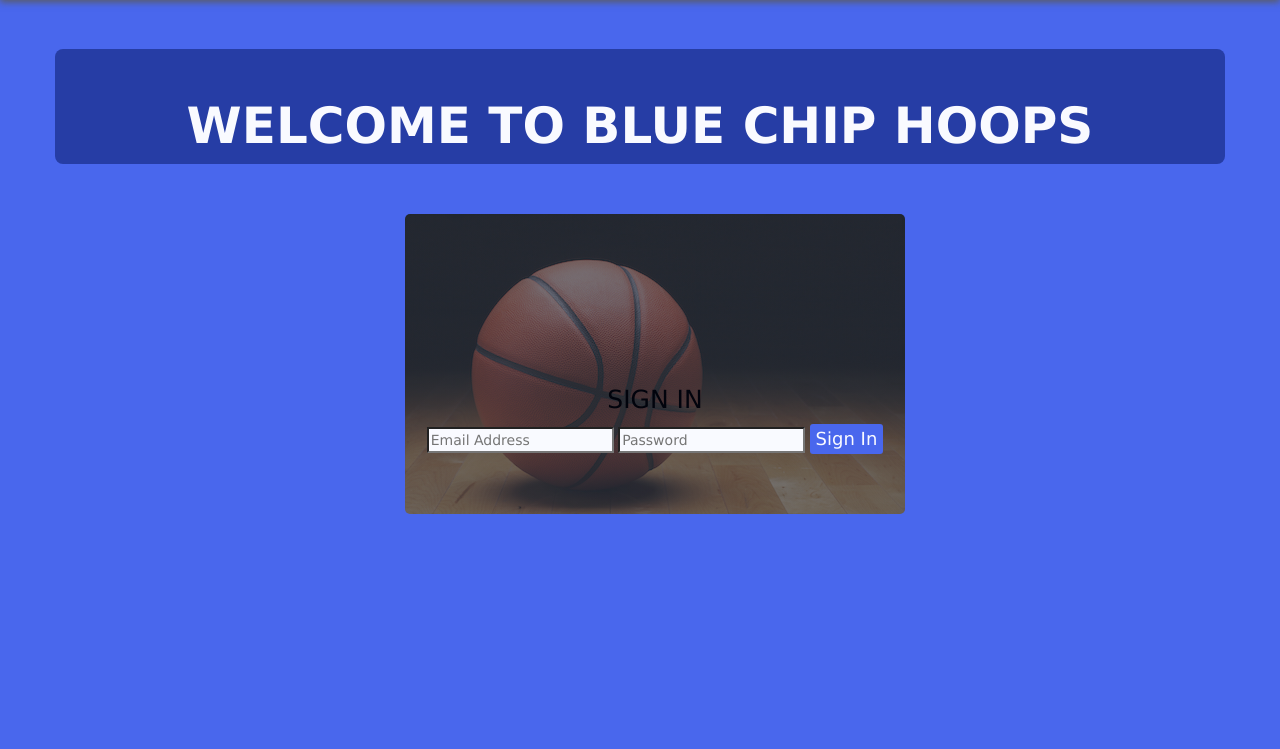
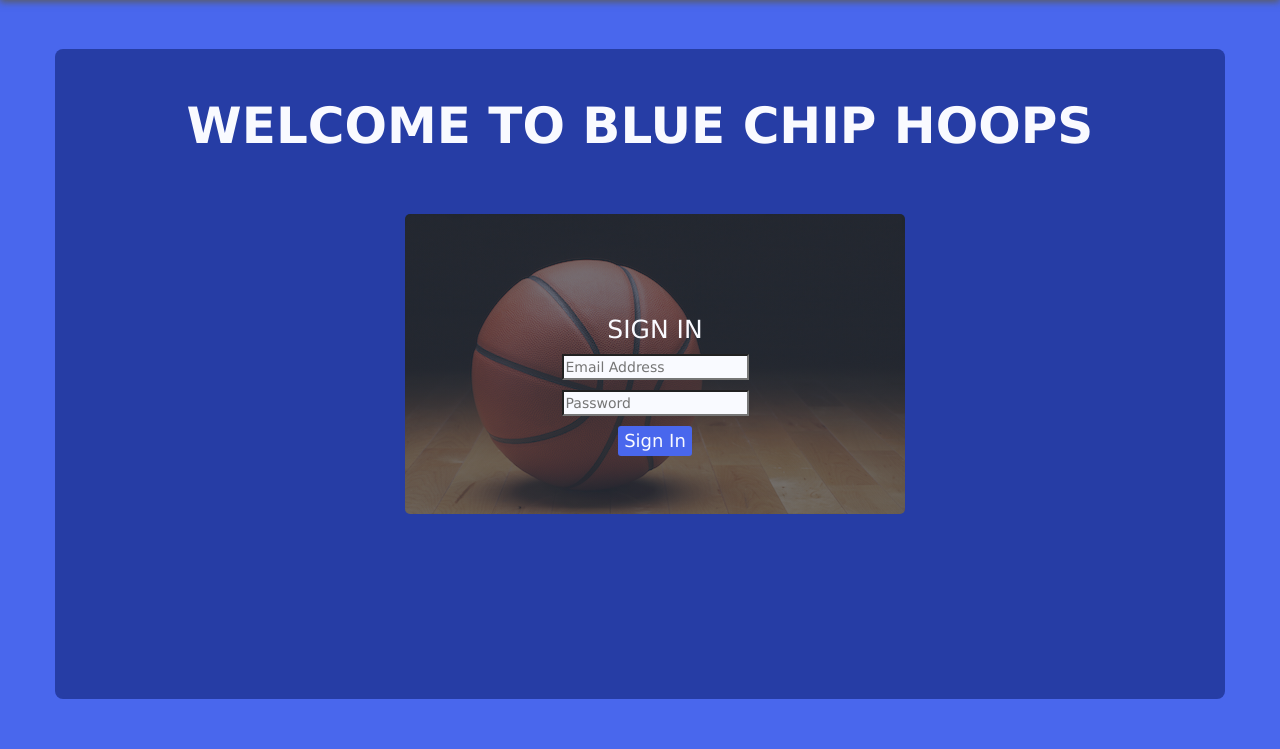
Before and after one commit to nangelos/bluechip_hoops, a Django app: page / in a window 1280 px wide. Shown: the part 51-800 px from the top of the page. Run offline with Django 3.2, Linux system fonts and the light colour scheme; some libraries are stand-ins or nearby versions.

Commit message:
fixed landing page css

```diff
--- a/basic_app/templates/basic_app/index.html
+++ b/basic_app/templates/basic_app/index.html
@@ -1,14 +1,18 @@
 {% extends 'basic_app/base1.html'%}
 {% block body_block %}
-<div class="container bg-denim tall" style="margin-top: 10rem;">
+<div class="container bg-denim tall" style="margin-top: 10rem; height: 650px;">
   <h1 class="heading ghost" style="margin-top: 5rem;">Welcome to Blue Chip Hoops</h1>
   <div class="container" style="position: absolute;">
       <div class="login-banner" style="margin-top: 5rem;"></div>
-    <form class="center form-primary" style="margin: auto; width: 53%; height: 10rem; position: relative; margin-top: -16rem;">
-      <h2 class="rich-black" style="padding-top: 12px;">Sign In</h2>
+    <form class="center form-primary" style="margin: auto; width: 53%; height: 10rem; position: relative; margin-top: -23rem;">
+      <h2 class="ghost" style="padding-top: 12px;">Sign In</h2>
 
-      <input class="bg-ghost" type="text" name="User Name" placeholder="Email Address">
-      <input class="bg-ghost" type="password" name="Password" placeholder="Password">
+      <p>
+        <input class="bg-ghost" type="text" name="User Name" placeholder="Email Address">
+      </p>
+      <p>
+        <input class="bg-ghost" type="password" name="Password" placeholder="Password">
+      </p>
       <button type="button" name="login_btn" class="button button-primary ghost">Sign In</button>
 
     </form>
--- a/basic_app/templates/basic_app/my_recruits.html
+++ b/basic_app/templates/basic_app/my_recruits.html
@@ -1,6 +1,6 @@
 {% extends "basic_app/base.html" %}
 {% block body_block %}
-<div class="container bg-ghost tall"style="margin-top: 10rem;">
+<div class="container bg-ghost tall" style="margin-top: 10rem;">
   <h1>My Recruits</h1>
   <p></p>
   <p></p>
--- a/basic_app/templates/basic_app/news.html
+++ b/basic_app/templates/basic_app/news.html
@@ -11,11 +11,9 @@
         <li>John Wooden</li>
         <li>Adoph Rupp</li>
       </ul>
-      <h1>Get the heck out of my space!</h1>
     </div>
     <div class="right_panel col-4">
       <h2>Twitter Updates</h2>
-      <h1>Why are you in my space?</h1>
     </div>
     <div class="mid_panel col-4">
       <h1>News</h1>
--- a/basic_app/templates/basic_app/signup.html
+++ b/basic_app/templates/basic_app/signup.html
@@ -1,7 +1,6 @@
 {% extends "basic_app/base1.html" %}
 {% block body_block %}
 <div class="container bg-ghost tall" style="margin-top: 10rem">
-  <div class="jumbotron">
     <h1>Sign Up</h1>
 
     <input type="text" name="first_name" placeholder="First Name">
@@ -14,9 +13,8 @@
     <p></p>
     <input type="password" name="user_pwd" placeholder="Password">
     <p></p>
-    <input type="submit" name="Sign In" value="Submit">
+    <input class="button button-primary ghost" type="submit" name="Sign In" value="Submit" style="margin-bottom: 15px;">
 
-  </div>
 </div>
 
 <!-- <div class="jumbotron">
--- a/basic_app/templates/basic_app/staff.html
+++ b/basic_app/templates/basic_app/staff.html
@@ -22,7 +22,7 @@
     </tr>
   </table>
 <div class="button_group">
-  <input class="button button-primary" type="button" name="add_user_btn" value="Add User">
+  <input class="button button-primary ghost" type="button" name="add_user_btn" value="Add User">
   <input class="button button-danger" type="button" name="remove_user_btn" value="Remove User">
 </div>
 </div>
--- a/static/css/styling.css
+++ b/static/css/styling.css
@@ -8,6 +8,9 @@ h1{
 }
 h2 {
   font-size: 25px;
+}
+a {
+  color: #263DA5;
 }
 .navbar {
   box-shadow: 0px 2px 7px #5b5b5b;
@@ -162,6 +165,7 @@ input:focus{
 table {
   margin-top: 3rem;
   text-align: left;
+  width: 100%;
 }
 .button_group {
   padding: 10px;
```
